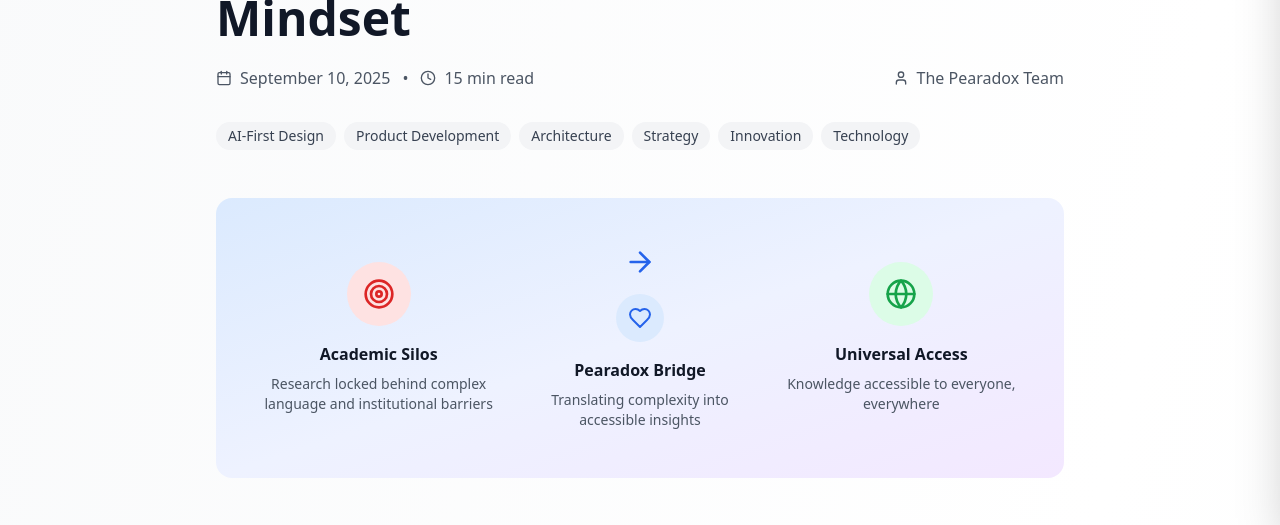
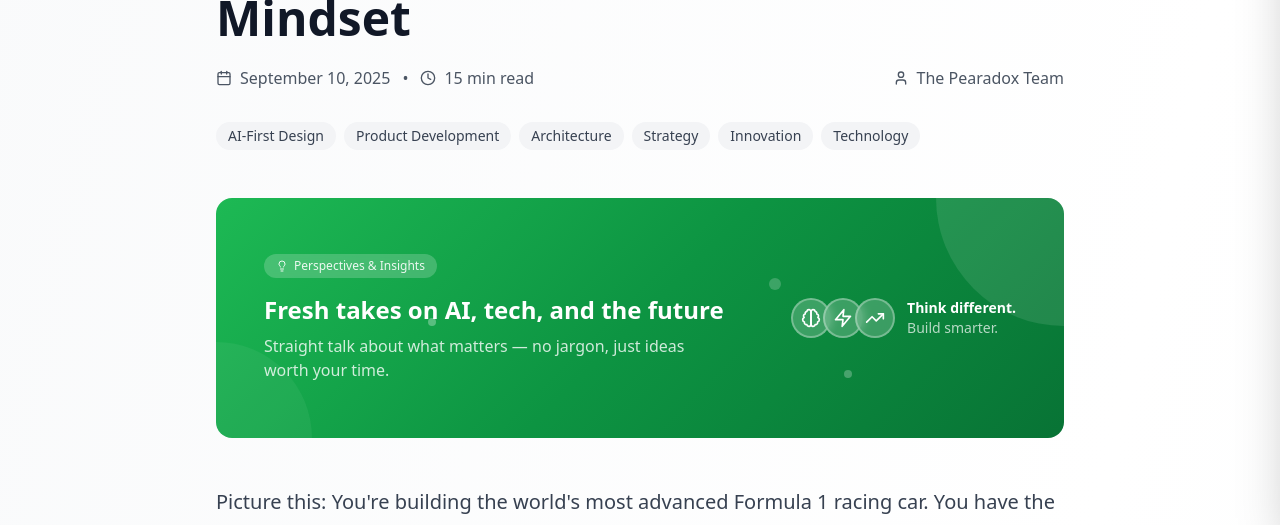
Before and after one commit to parizob/Peardox-2.0, a React (Vite) app: page /blog/ai-first-mindset-ferrari-engine in a window 1280 px wide. Shown: the part 270-795 px from the top of the page. Built offline with nearby package versions, Linux system fonts and the light colour scheme; no server answers; the database is empty.

Commit message:
new blog bannger

```diff
--- a/src/pages/BlogPost.jsx
+++ b/src/pages/BlogPost.jsx
@@ -274,33 +274,50 @@ const BlogPost = () => {
               </div>
             </header>
 
-            {/* Hero Image/Diagram */}
+            {/* Blog Hero Banner */}
             <div className="mb-12">
-              <div className="bg-gradient-to-br from-blue-100 via-indigo-50 to-purple-100 rounded-2xl p-8 sm:p-12">
-                <div className="grid grid-cols-1 md:grid-cols-3 gap-8 items-center">
-                  <div className="text-center">
-                    <div className="w-16 h-16 bg-red-100 rounded-full flex items-center justify-center mx-auto mb-4">
-                      <Target className="h-8 w-8 text-red-600" />
-                    </div>
-                    <h3 className="font-semibold text-gray-900 mb-2">Academic Silos</h3>
-                    <p className="text-sm text-gray-600">Research locked behind complex language and institutional barriers</p>
-                  </div>
-
-                  <div className="text-center">
-                    <ArrowRight className="h-8 w-8 text-blue-600 mx-auto mb-4" />
-                    <div className="w-12 h-12 bg-blue-100 rounded-full flex items-center justify-center mx-auto mb-4">
-                      <Heart className="h-6 w-6 text-blue-600" />
-                    </div>
-                    <h3 className="font-semibold text-gray-900 mb-2">Pearadox Bridge</h3>
-                    <p className="text-sm text-gray-600">Translating complexity into accessible insights</p>
-                  </div>
-
-                  <div className="text-center">
-                    <div className="w-16 h-16 bg-green-100 rounded-full flex items-center justify-center mx-auto mb-4">
-                      <Globe className="h-8 w-8 text-green-600" />
-                    </div>
-                    <h3 className="font-semibold text-gray-900 mb-2">Universal Access</h3>
-                    <p className="text-sm text-gray-600">Knowledge accessible to everyone, everywhere</p>
+              <div className="relative overflow-hidden rounded-2xl" style={{ background: 'linear-gradient(135deg, #1db954 0%, #0d9442 50%, #087335 100%)' }}>
+                {/* Decorative elements */}
+                <div className="absolute top-0 right-0 w-64 h-64 bg-white/10 rounded-full -translate-y-1/2 translate-x-1/2"></div>
+                <div className="absolute bottom-0 left-0 w-48 h-48 bg-white/5 rounded-full translate-y-1/2 -translate-x-1/2"></div>
+                <div className="absolute top-1/2 left-1/4 w-2 h-2 bg-white/30 rounded-full"></div>
+                <div className="absolute top-1/3 right-1/3 w-3 h-3 bg-white/20 rounded-full"></div>
+                <div className="absolute bottom-1/4 right-1/4 w-2 h-2 bg-white/25 rounded-full"></div>
+
+                <div className="relative px-8 py-10 sm:px-12 sm:py-14">
+                  <div className="flex flex-col sm:flex-row items-center justify-between gap-6">
+                    {/* Left side - Message */}
+                    <div className="text-center sm:text-left">
+                      <div className="inline-flex items-center px-3 py-1 bg-white/20 backdrop-blur-sm rounded-full text-white/90 text-xs font-medium mb-4">
+                        <Lightbulb className="h-3 w-3 mr-1.5" />
+                        Perspectives & Insights
+                      </div>
+                      <h3 className="text-xl sm:text-2xl font-bold text-white mb-2">
+                        Fresh takes on AI, tech, and the future
+                      </h3>
+                      <p className="text-white/80 text-sm sm:text-base max-w-md">
+                        Straight talk about what matters — no jargon, just ideas worth your time.
+                      </p>
+                    </div>
+
+                    {/* Right side - Visual element */}
+                    <div className="flex items-center gap-3">
+                      <div className="flex -space-x-2">
+                        <div className="w-10 h-10 rounded-full bg-white/20 backdrop-blur-sm flex items-center justify-center border-2 border-white/30">
+                          <Brain className="h-5 w-5 text-white" />
+                        </div>
+                        <div className="w-10 h-10 rounded-full bg-white/20 backdrop-blur-sm flex items-center justify-center border-2 border-white/30">
+                          <Zap className="h-5 w-5 text-white" />
+                        </div>
+                        <div className="w-10 h-10 rounded-full bg-white/20 backdrop-blur-sm flex items-center justify-center border-2 border-white/30">
+                          <TrendingUp className="h-5 w-5 text-white" />
+                        </div>
+                      </div>
+                      <div className="text-white/70 text-sm hidden sm:block">
+                        <span className="font-semibold text-white">Think different.</span><br />
+                        <span>Build smarter.</span>
+                      </div>
+                    </div>
                   </div>
                 </div>
               </div>
```
